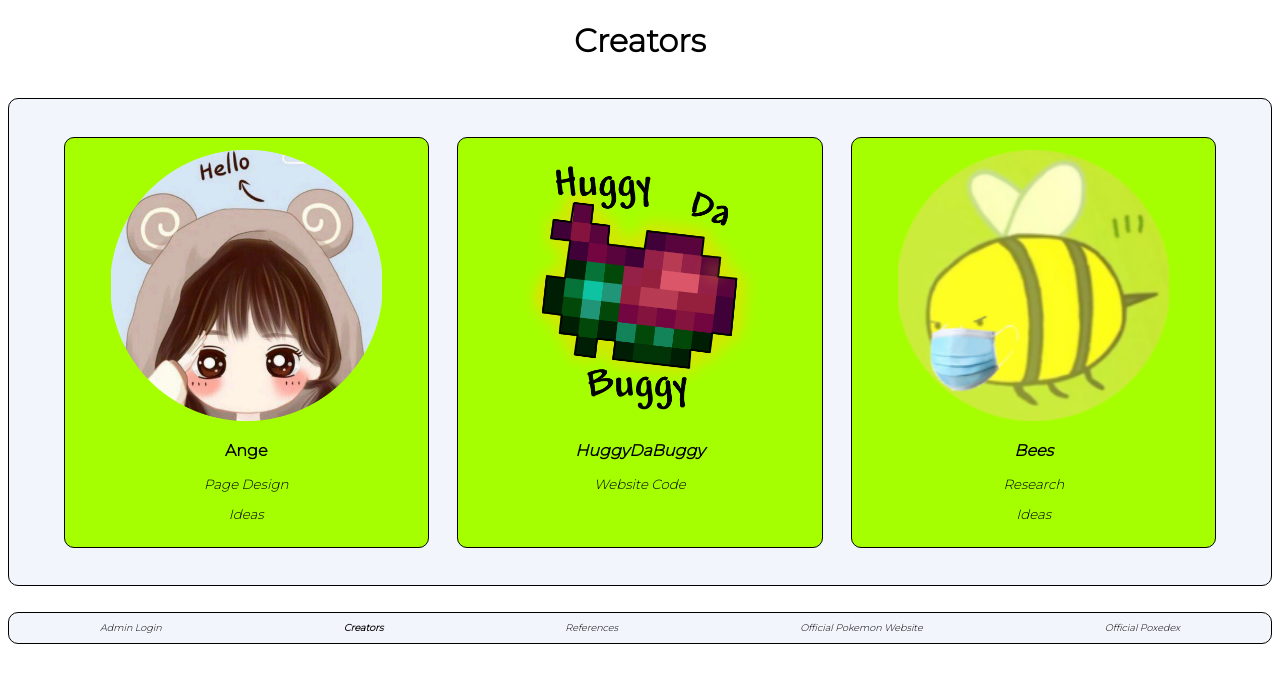
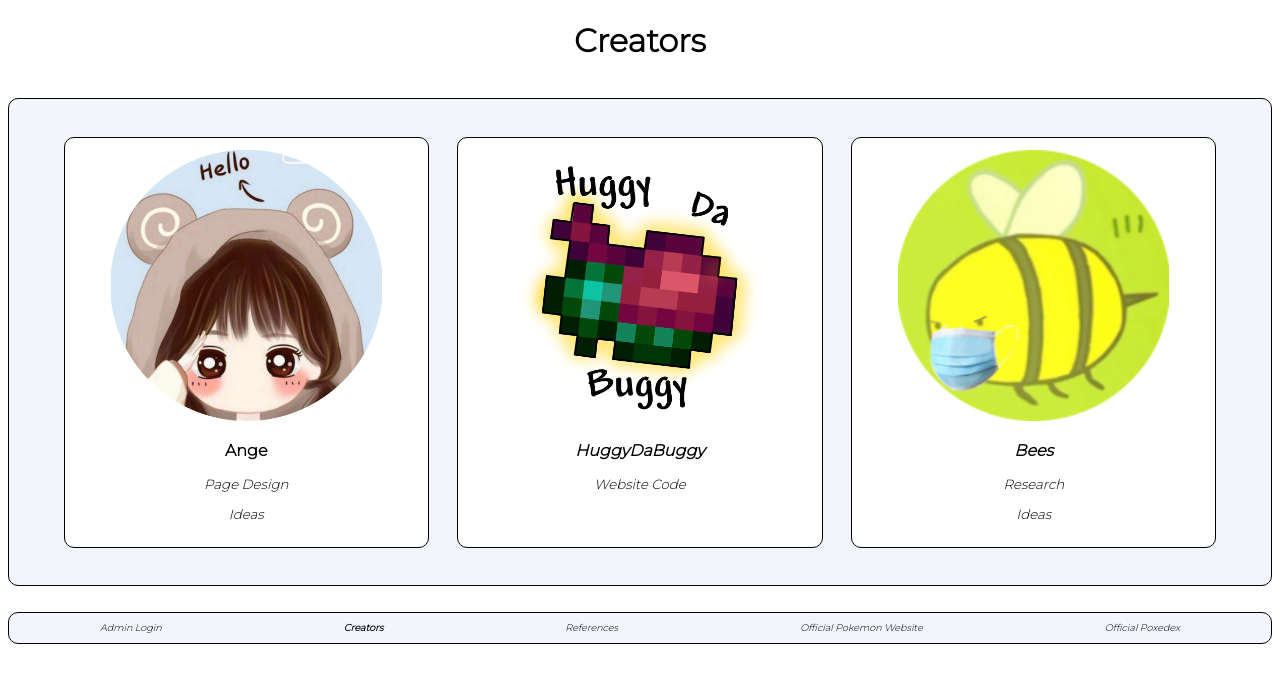
Before and after one commit to HuggyDaBuggy/Pokemon-Project, a PHP site: page /Pages/creators.html in a window 1280 px wide. Shown: the part 61-744 px from the top of the page. Run offline with PHP 8.4, Linux system fonts and the light colour scheme.

Commit message:
Update sub-page-style.css
okay fine i changed it back
you happy now

```diff
--- a/Pages/sub-page-style.css
+++ b/Pages/sub-page-style.css
@@ -128,7 +128,7 @@ button {
 .creators-item {
   border-radius: 10px;
   border: 1px solid black;
-  background-color: rgb(166, 255, 0);
+  background-color: rgb(255, 255, 255);
   margin: 1%;
   width: 28%;
   padding: 1%;
```
